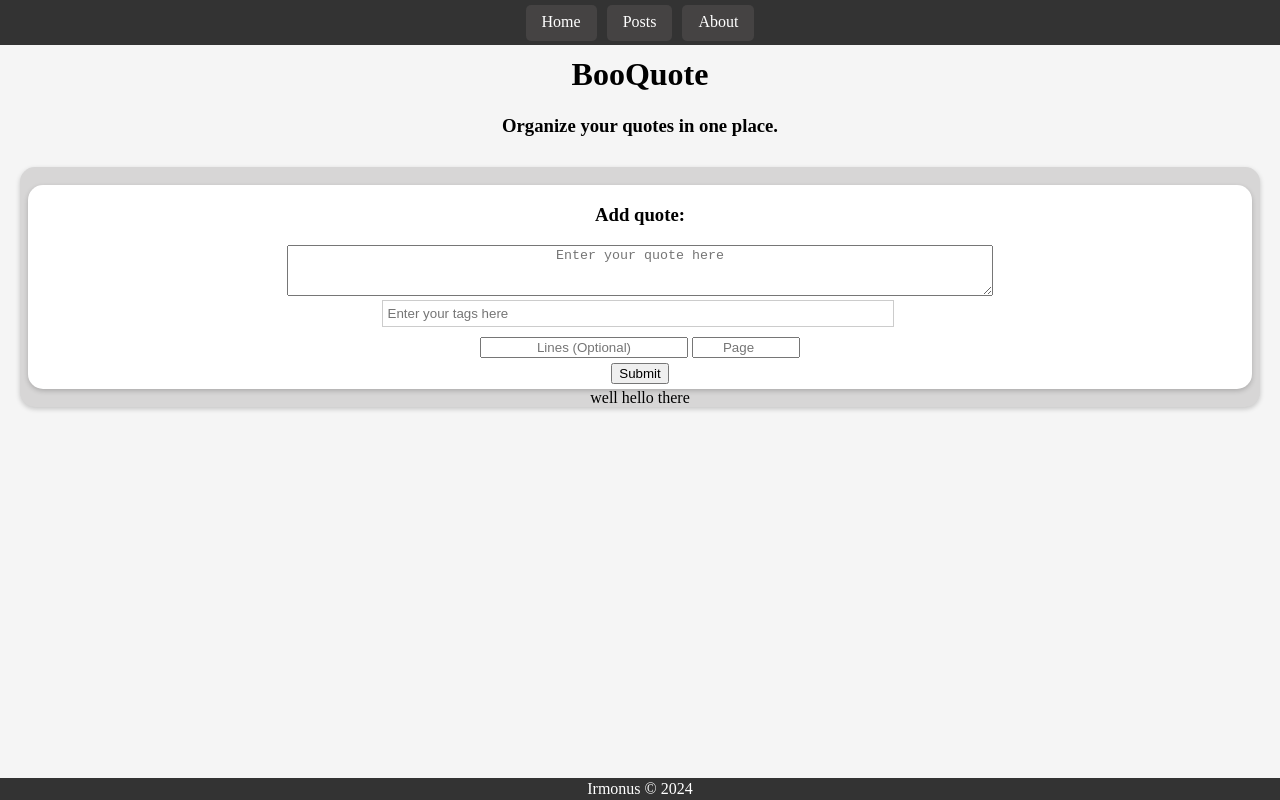
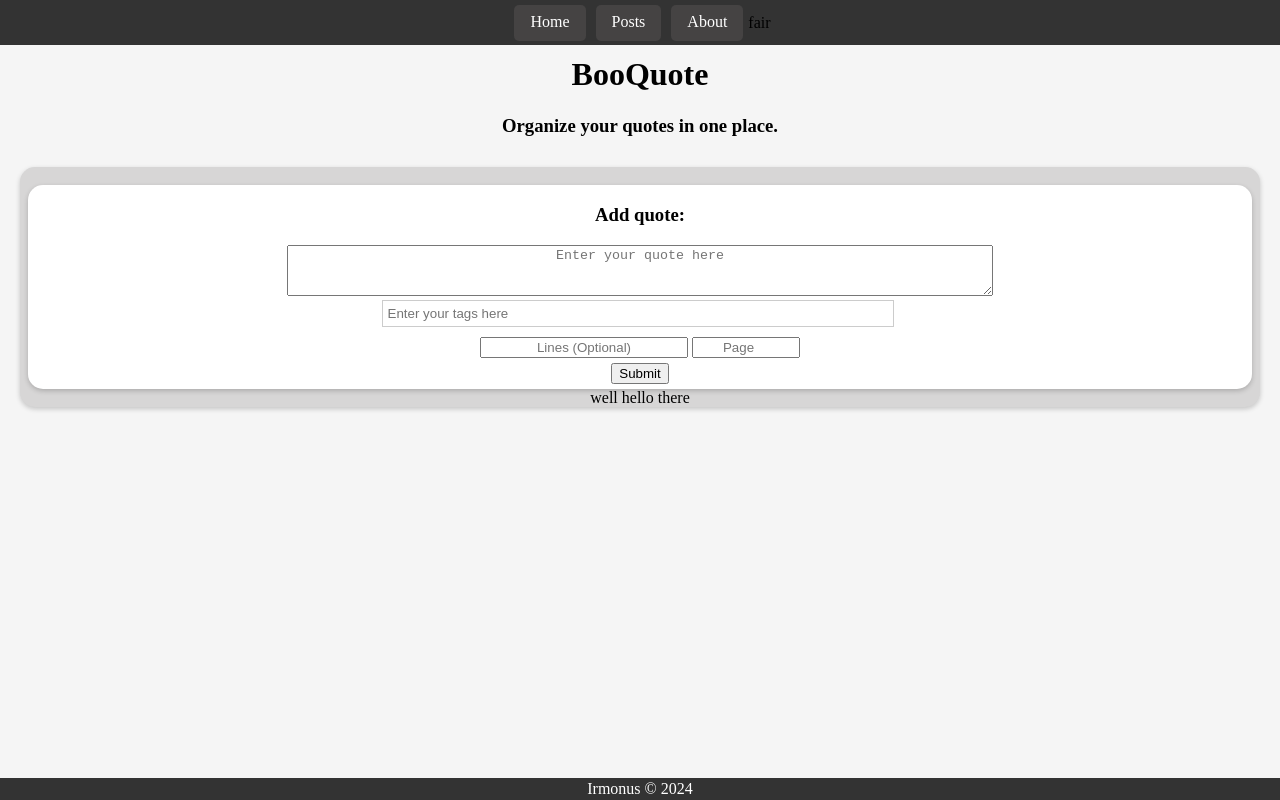
Before and after one commit to notdavido/quosite, a website with bundled scripts: page index.html in a window 1280 px wide. Built offline with nearby package versions, Linux system fonts and the light colour scheme; files whose address does not match are found by name.

Commit message:
added 'aside' html element

```diff
--- a/index.html
+++ b/index.html
@@ -36,6 +36,7 @@
   <a href="blogfolder.html">Posts</a>
   <a href="about.html">About</a>
   <!-- Add more links as needed -->
+  <aside class="login">fair</aside>
 </div>
 <div class="hiddenundernavbar">
     Why hello there ಠ_ಠ
```
Also changed, not shown: 1 other file.
